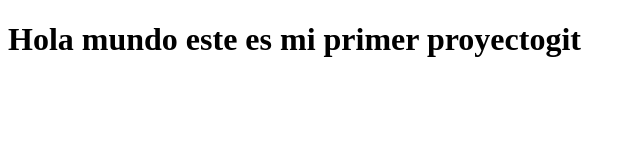
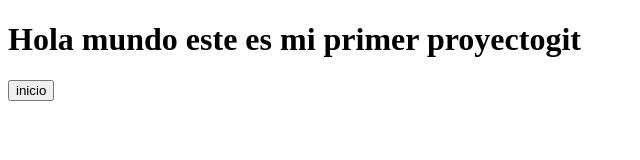
Before and after one commit to RiosJuanPablo/Frond_end_developer_2026_UTNBA, a plain HTML site: page clase2/index.html in a window 1280 px wide. Shown: the whole page, without its empty margins (0-640 px from the left). Drawn offline with Linux system fonts and the light colour scheme.

Commit message:
puse un button

```diff
--- a/clase2/index.html
+++ b/clase2/index.html
@@ -7,5 +7,6 @@
 </head>
 <body>
     <h1>Hola mundo este es mi primer proyectogit</h1>
+    <button>inicio</button>
 </body>
 </html>
```
